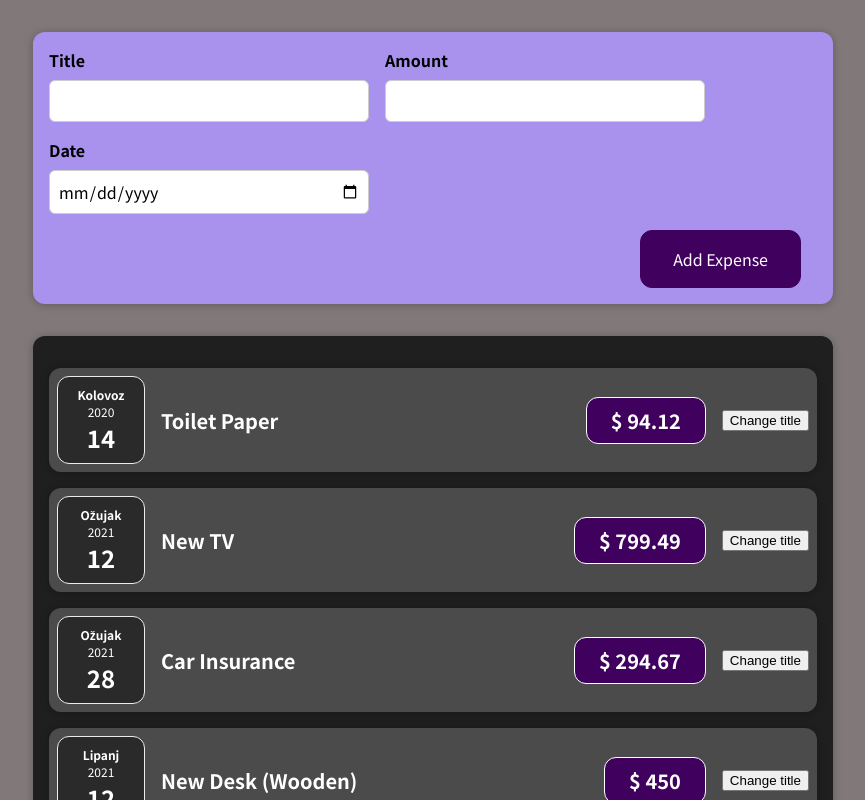
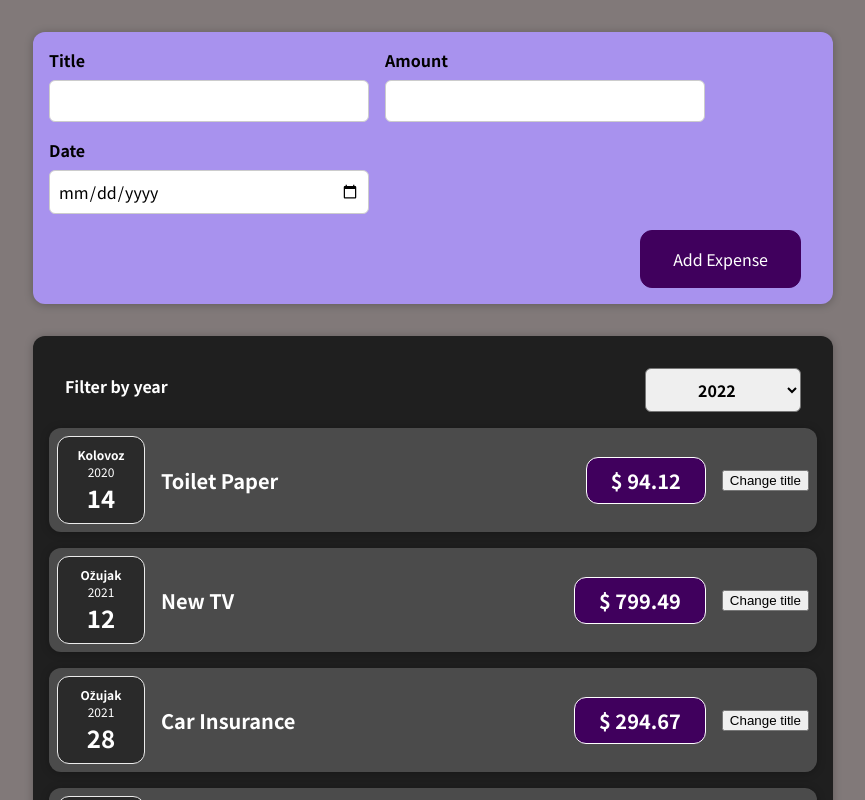
Before and after one commit to mmarkovi3g/react-complete-guide, a React (Create React App) app: page / in a window 1280 px wide. Shown: the top 800 px of the page, without its empty margins (207-1072 px from the left). Built offline with nearby package versions, Linux system fonts and the light colour scheme.

Commit message:
Added some new files for next task

```diff
--- a/src/components/Expenses/Expenses.js
+++ b/src/components/Expenses/Expenses.js
@@ -1,10 +1,13 @@
 import ExpenseItem from "./ExpenseItem";
 import "./Expenses.css";
 import Card from "../UI/Card";
+import ExpensesFilter from "./ExpensesFilter";
 
 const Expenses = (props) => {
   return (
+    <div>
       <Card className="expenses">
+        <ExpensesFilter />
         <ExpenseItem
           title={props.items[0].title}
           amount={props.items[0].amount}
@@ -26,6 +29,7 @@
           date={props.items[3].date}
         />
       </Card>
+    </div>
   );
 };
 
--- /dev/null
+++ b/src/components/Expenses/ExpensesFilter.css
@@ -0,0 +1,24 @@
+.expenses-filter {
+  color: white;
+  padding: 0 1rem;
+}
+
+.expenses-filter__control {
+  display: flex;
+  width: 100%;
+  align-items: center;
+  justify-content: space-between;
+  margin: 1rem 0;
+}
+
+.expenses-filter label {
+  font-weight: bold;
+  margin-bottom: 0.5rem;
+}
+
+.expenses-filter select {
+  font: inherit;
+  padding: 0.5rem 3rem;
+  font-weight: bold;
+  border-radius: 6px;
+}
--- /dev/null
+++ b/src/components/Expenses/ExpensesFilter.js
@@ -0,0 +1,21 @@
+import React from "react";
+
+import "./ExpensesFilter.css";
+
+const ExpensesFilter = () => {
+  return (
+    <div className="expenses-filter">
+      <div className="expenses-filter__control">
+        <label>Filter by year</label>
+        <select>
+          <option value="2022">2022</option>
+          <option value="2021">2021</option>
+          <option value="2020">2020</option>
+          <option value="2019">2019</option>
+        </select>
+      </div>
+    </div>
+  );
+};
+
+export default ExpensesFilter;
```
Lines whose indentation alone changed are shown as unchanged.
